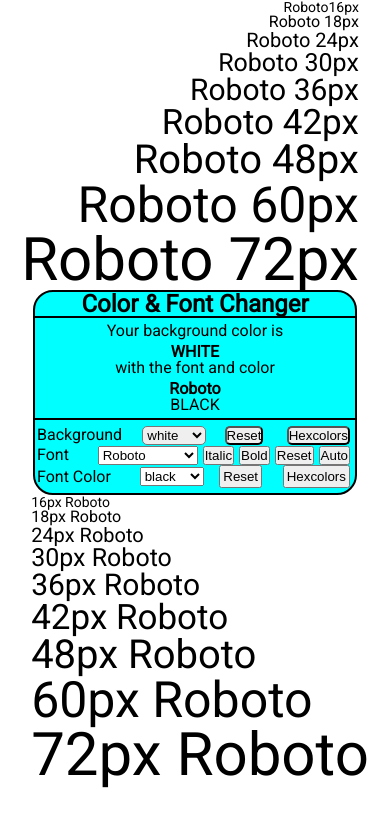
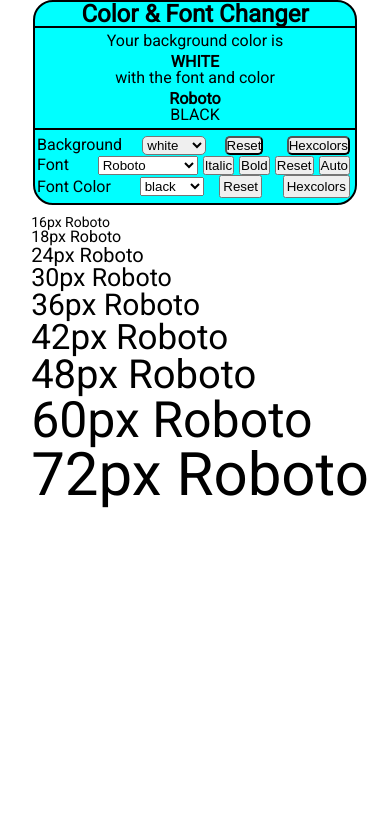
Before and after one commit to Sheydom/backgroundColorChanger, a plain HTML site: page index.html in a window 390 px wide. Drawn offline with Linux system fonts and the light colour scheme.

Commit message:
updated clamp() for font

```diff
--- a/style.css
+++ b/style.css
@@ -21,39 +21,39 @@
 }
 
 .f16 {
-  font-size: 1rem; /* 16px / 16 = 1rem */
+  font-size: clamp(0.875rem, 1vw, 1rem); /* 14px to 16px */
 }
 
 .f18 {
-  font-size: 1.125rem; /* 18px / 16 = 1.125rem */
+  font-size: clamp(1rem, 1.125vw, 1.125rem); /* 16px to 18px */
 }
 
 .f24 {
-  font-size: 1.5rem; /* 24px / 16 = 1.5rem */
+  font-size: clamp(1.25rem, 1.5vw, 1.5rem); /* 20px to 24px */
 }
 
 .f30 {
-  font-size: 1.875rem; /* 30px / 16 = 1.875rem */
+  font-size: clamp(1.5625rem, 2vw, 1.875rem); /* 25px to 30px */
 }
 
 .f36 {
-  font-size: 2.25rem; /* 36px / 16 = 2.25rem */
+  font-size: clamp(1.875rem, 2.5vw, 2.25rem); /* 30px to 36px */
 }
 
 .f42 {
-  font-size: 2.625rem; /* 42px / 16 = 2.625rem */
+  font-size: clamp(2.1875rem, 3vw, 2.625rem); /* 35px to 42px */
 }
 
 .f48 {
-  font-size: 3rem; /* 48px / 16 = 3rem */
+  font-size: clamp(2.5rem, 3.5vw, 3rem); /* 40px to 48px */
 }
 
 .f60 {
-  font-size: 3.75rem; /* 60px / 16 = 3.75rem */
+  font-size: clamp(3.125rem, 4.5vw, 3.75rem); /* 50px to 60px */
 }
 
 .f72 {
-  font-size: 4.5rem; /* 72px / 16 = 4.5rem */
+  font-size: clamp(3.75rem, 6vw, 4.5rem); /* 60px to 72px */
 }
 
 #colorbody {
@@ -221,7 +221,7 @@
 
 @media (max-width: 960px) {
   #title {
-    flex-direction: c;
+    flex-direction:column ;
   }
 
   #gui {
@@ -246,31 +246,10 @@
 }
 
 @media (max-width: 960px) {
-  .f16 {
-    font-size: 0.875rem;
+  #rbody{
+    margin-top: 10px;
   }
-  .f18 {
-    font-size: 1rem;
-  }
-  .f24 {
-    font-size: 1.25rem;
-  }
-  .f30 {
-    font-size: 1.5625rem;
-  }
-  .f36 {
-    font-size: 1.875rem;
-  }
-  .f42 {
-    font-size: 2.1875rem;
-  }
-  .f48 {
-    font-size: 2.5rem;
-  }
-  .f60 {
-    font-size: 3.125rem;
-  }
-  .f72 {
-    font-size: 3.75rem;
+  #lbody{
+    display: none;
   }
 }
```
